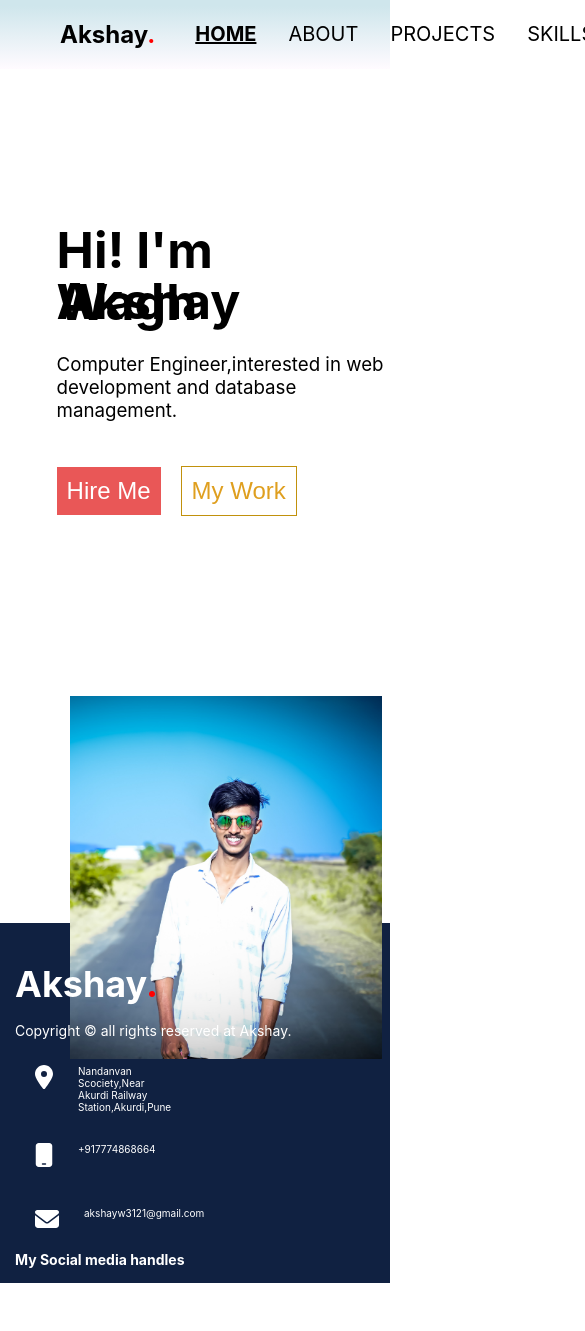
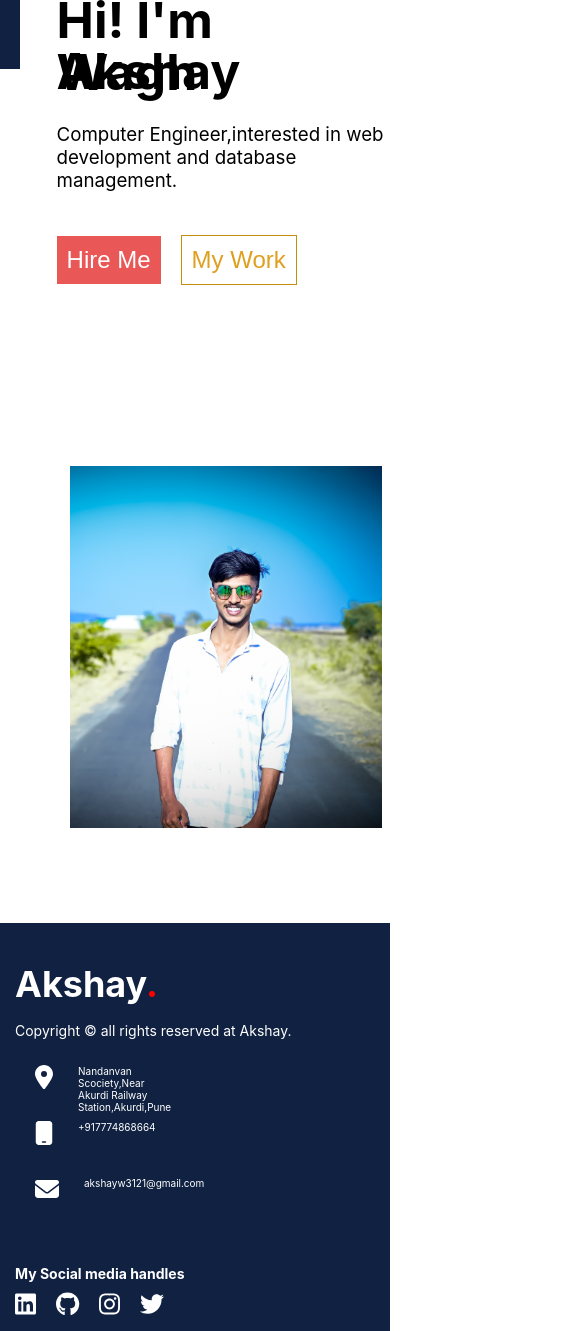
Before and after one commit to akshaywagh3/MyPortfolio, a React (Create React App) app: page / in a window 390 px wide. Shown: the top 1331 px of the page, 585 px wide, since content can reach past the window. Before the commit the page ends 1283 px from the top, so only its background shows below. Built offline with nearby package versions, Linux system fonts and the light colour scheme.

Commit message:
updated footer section and added my skills

```diff
--- a/src/components/About.css
+++ b/src/components/About.css
@@ -1,24 +1,26 @@
 .full{
-    background: linear-gradient(360deg, rgba(207,230,236,1) 9%, rgba(255,251,255,1) 100%);
-    height: 100vh;
+    /* background: linear-gradient(360deg, rgba(207,230,236,1) 9%, rgba(255,251,255,1) 100%); */
+    height: 100%;
+    background-color: rgb(148, 108, 186);
 }
 .full h1{
     font-weight: bold;
-    /* text-decoration: underline; */
     margin: auto;
-    color: rgb(186, 49, 3);
+    color: rgb(76, 243, 231);
     margin-left: 10%;
 }
 
 .full h4{
     margin-left: 10%;
-    font-weight: lighter;
+    font-weight: normal;
+    color: white;
 }
 .about{
     display: flex;
     flex-direction: row;
     justify-content: center;
     gap: 10px;
+    color: rgb(4, 13, 45);
     margin-top: 3%;
 
 }
@@ -32,9 +34,7 @@
     width: 70%;
 
 }
-.myself h6{
-    font-weight:normal;
-}
+
 .about img{
     object-fit: contain;
     width:60%;
@@ -81,6 +81,63 @@
     color: white;
 }
 
+.skills{
+    display: flex;
+    flex-direction: column;
+    justify-content: center;
+    padding-top: 20px;
+    padding-bottom: 20px;
+    align-items: center;
+    position: relative;
+
+}
+.skills::before{
+    content: '';
+    position: absolute;
+    bottom: 0;
+    left: 0%;
+    width: 100%;
+    height: 100%;
+    background-color: rgb(148, 108, 186);
+    /* border-top-left-radius: 25%;
+    border-top-right-radius:25%; */
+    transform-origin: bottom;
+}
+.skill-list{
+    display: grid;
+    grid-template-columns: repeat(4, 1fr);
+    align-items: center;
+    z-index: 1;
+}
+.skill-list section{
+    display: flex;
+    flex-direction: row;
+    gap: 10px;
+    margin: 20px 80px;
+    width: auto;
+    height: auto;
+    border: none;
+    color: white;
+    border-radius: 10px;
+    background-color: rgb(3, 27, 48);
+    padding: 5px;
+    justify-content: center;
+    align-items: center;
+}
+.skill-list section:hover{
+    background-color: burlywood;
+    color: black;
+}
+
+.skills h1{
+    color: black;
+    font-weight: bold;
+    text-align: center;
+    align-items: center;
+    z-index: 1;
+
+}
+
 @media screen and (max-width: 768px) {
     .about {
       display: flex;
@@ -116,5 +173,25 @@
         line-break: auto;
 
     }
+    .skill-list{
+        display: grid;
+        grid-template-columns: repeat(2, 1fr);
+
+        align-items: center;
+    }
+    .skill-list section{
+        gap: 5px;
+    }
+    .skills::before{
+        content: '';
+        position: absolute;
+        bottom: 0;
+        left: 0%;
+        width: 100%;
+        height: 100%;
+        background-color: rgb(148, 108, 186);
+        border-radius: px;
+        transform-origin: bottom;
+    }
 
   }
--- a/src/components/About.js
+++ b/src/components/About.js
@@ -1,5 +1,14 @@
 import React from 'react'
-import Header from './Header';
+import { FontAwesomeIcon } from '@fortawesome/react-fontawesome';
+import { faHtml5 } from "@fortawesome/free-brands-svg-icons";
+import { faSquareJs } from "@fortawesome/free-brands-svg-icons";
+import { faCss3Alt } from "@fortawesome/free-brands-svg-icons";
+import { faReact } from "@fortawesome/free-brands-svg-icons";
+import { faPython } from "@fortawesome/free-brands-svg-icons";
+import { faJava } from "@fortawesome/free-brands-svg-icons";
+import { SiMysql } from 'react-icons/si';
+import { faGithub } from "@fortawesome/free-brands-svg-icons";
+
 import './About.css'
 import myImage from './DSC_4149-02-01-01-01.jpeg';
 import Akshay from './AkshayWagh_.pdf';
@@ -57,6 +66,44 @@ const About = () => {
         </div>
       </div>
 
+      <div className='skills'>
+        <h1>My Skills</h1>
+        <div className='skill-list'>
+          <section>
+            <h2>HTML</h2>
+            <FontAwesomeIcon icon={faHtml5} size='2xl'/>
+          </section>
+          <section>
+            <h2>CSS</h2>
+            <FontAwesomeIcon icon={faCss3Alt} size='2xl' />
+          </section>
+          <section>
+            <h2>Javascript</h2>
+            <FontAwesomeIcon icon={faSquareJs} size='2xl'/>
+          </section>
+          <section>
+            <h2>ReactJs</h2>
+            <FontAwesomeIcon icon={faReact} size='2xl'/>
+          </section>
+          <section>
+            <h2>Python</h2>
+            <FontAwesomeIcon icon={faPython} size='2xl'/>
+          </section>
+          <section>
+            <h2>Java</h2>
+            <FontAwesomeIcon icon={faJava} size='2xl' />
+            </section>
+          <section>
+            <h2>Github</h2>
+            <FontAwesomeIcon icon={faGithub} size='2xl'/>
+          </section>
+          <section>
+            <h2>Mysql</h2>
+            <SiMysql style={{width:'35px',height:'45px'}}/>
+          </section>
+        </div>
+      </div>
+
 
     </div>
 
--- a/src/components/Contact.css
+++ b/src/components/Contact.css
@@ -91,7 +91,7 @@
     .dd{
         height: auto;
         display: flex;
-        flex-direction: column-reverse;
+        flex-direction: column;
         justify-content: center;
         align-items: center;
 
--- a/src/components/Footer.css
+++ b/src/components/Footer.css
@@ -18,6 +18,8 @@
 }
 .address{
     gap: 20px;
+    height: 200px;
+
 }
 .address h2{
     font-size: 12px;
@@ -42,6 +44,7 @@
 .social{
     display: flex;
     flex-direction: column;
+    margin-top: 20px;
 
 }
 .social span{
@@ -49,6 +52,15 @@
     font-weight:bold;
     justify-content: flex-start;
 }
+.social .icons{
+    display: flex;
+    margin-top: 10px;
+    flex-direction: row;
+    gap: 20px;
+    color: white;
+
+}
+
 
 
 @media screen and (max-width:768px){
@@ -72,4 +84,5 @@
 
     }
 
+
 }
--- a/src/components/Footer.js
+++ b/src/components/Footer.js
@@ -3,7 +3,11 @@ import { FontAwesomeIcon } from '@fortawesome/react-fontawesome';
 import { faLocationDot } from '@fortawesome/free-solid-svg-icons';
 import { faMobile } from '@fortawesome/free-solid-svg-icons';
 import { faEnvelope } from '@fortawesome/free-solid-svg-icons';
-
+import { faTwitter } from "@fortawesome/free-brands-svg-icons";
+import { faInstagram } from "@fortawesome/free-brands-svg-icons";
+import { faLinkedin } from "@fortawesome/free-brands-svg-icons";
+import { faGithub } from "@fortawesome/free-brands-svg-icons";
+import { NavLink } from 'react-router-dom';
 import './Footer.css';
 
 
@@ -43,13 +47,16 @@ const Footer = () => {
       <div className='social'>
             <span>My Social media handles</span>
             <div className='icons'>
-                <FontAwesomeIcon icon="fa-brands fa-facebook" style={{color: "#558dec",}} />
-                <FontAwesomeIcon icon="fa-brands fa-facebook" />
+                <NavLink to='https://www.linkedin.com/in/akshay-wagh-011412231/'><FontAwesomeIcon icon={faLinkedin} size='xl'style={{color:'white'  }} /></NavLink>
+                <NavLink to='https://github.com/akshaywagh3'><FontAwesomeIcon icon={faGithub} size='xl' style={{color:'white'  }} /></NavLink>
+                <NavLink to='https://www.instagram.com/akshay.wagh3'><FontAwesomeIcon icon={faInstagram} size='xl' style={{color:'white'  }} /></NavLink>
+                <NavLink to='https://twitter.com/akshay_w3'><FontAwesomeIcon icon={faTwitter} size='xl' style={{color:'white'  }} /></NavLink>
+
+
             </div>
 
-            {/* <FontAwesomeIcon icon="fa-brands fa-twitter" />
-            <FontAwesomeIcon icon="fa-brands fa-instagram" />
-            <FontAwesomeIcon icon="fa-brands fa-linkedin" /> */}
+
+
       </div>
     </div>
   )
--- a/src/components/Header.css
+++ b/src/components/Header.css
@@ -1,8 +1,8 @@
 .header{
 
     border-bottom:1px  rgb(53, 51, 51);
-
-    background: linear-gradient(180deg, rgba(207,230,236,1) 9%, rgba(255,251,255,1) 100%);
+    background-color: rgb(16, 33, 65);
+    /* background: linear-gradient(180deg, rgb(174, 99, 221) 9%, rgb(168, 77, 253) 100%); */
 
 
 }
@@ -10,6 +10,7 @@
 .navbar h1{
     margin-left: 60px;
     font-weight: bold;
+    color: white;
 }
 
 .navbar{
@@ -31,12 +32,12 @@
 }
 .list a {
     text-decoration: none;
-    color: var(--color-primary-400);
+    color: white;
 }
 
 .list a:hover,
 .list a.active {
-    color: var(--color-primary-800);
+    color: rgb(206, 23, 99);
     text-decoration: underline;
     font-weight: bold;
   }
--- a/src/components/Header.js
+++ b/src/components/Header.js
@@ -1,7 +1,6 @@
 import React from 'react';
 import {NavLink} from 'react-router-dom';
 import './Header.css';
-import About from './About';
 const Header = () => {
 
 
@@ -16,7 +15,6 @@ const Header = () => {
                 <NavLink to='/' className={({isActive})=>isActive ? 'active':undefined}>HOME</NavLink>
                 <li><NavLink to='/about' className={({isActive})=>isActive ? 'active':undefined}>ABOUT</NavLink></li>
                 <li><NavLink to='/project' className={({isActive})=>isActive ? 'active':undefined}>PROJECTS</NavLink></li>
-                <li><NavLink to='/contact' className={({isActive})=>isActive ? 'active':undefined}>SKILLS</NavLink></li>
                 <li><NavLink to='/contact' className={({isActive})=>isActive ? 'active':undefined}>CONTACT</NavLink></li>
             </ul>
         </nav>
--- a/src/components/Home.css
+++ b/src/components/Home.css
@@ -4,8 +4,10 @@
 }
 .sections{
     display: flex;
+    flex-direction: row;
     align-items: center;
-    justify-content: space-evenly;
+    justify-content: center;
+    height: 100vh;
 
 
 }
@@ -14,12 +16,12 @@
     margin-left: 5%;
     flex-direction: column;
     height: 100%;
-
+    z-index: 1;
+    position: relative;
     justify-content: center;
     align-items: center;
     background-color: white;
 }
-
 
 
 .s2{
@@ -27,12 +29,26 @@
     margin-top: 10%;
     width: 80%;
     height: 70vh;
-    /* align-items: stretch; */
 }
+
 .s2 img{
     object-fit: contain;
     width: 100%;
     margin-right: 0;
+    z-index: 1;
+    position: relative;
+
+}
+.s2 img::before{
+    content: '';
+    position: absolute;
+    left: 10%;
+    width: 50%;
+    height: 100%;
+    transform-origin: bottom;
+    background-color: rgb(109, 51, 65);
+    border-left-color: black;
+    border-radius: 40%;
 
 }
 
--- a/src/components/Home.js
+++ b/src/components/Home.js
@@ -2,7 +2,6 @@ import React from 'react'
 import './Home.css'
 import photo from './Me.jpg';
 import SectionFirst from './SectionFirst';
-
 const Home = () => {
   return (
     <div className='home'>
--- a/src/components/Projects.css
+++ b/src/components/Projects.css
@@ -4,7 +4,7 @@
     align-items: center;
     height: 100%;
     background: linear-gradient(360deg, rgba(207,230,236,1) 9%, rgba(255,251,255,1) 100%);
-    width: auto;
+
 }
 
 .class h1{
@@ -32,7 +32,7 @@
     padding: 10px;
     color: white;
     box-shadow: rgba(0, 0, 0, 0.2) 0px 60px 40px -7px;
-    background: linear-gradient(103deg, rgb(13, 147, 170) 9%, rgb(122, 29, 216) 100%);
+    background: linear-gradient(135deg, rgb(62, 110, 240) 9%, rgb(137, 56, 219) 100%);
 
 }
 .projects h4{
```
Also changed, not shown: src/components/Route.js (+4 -4 lines).
